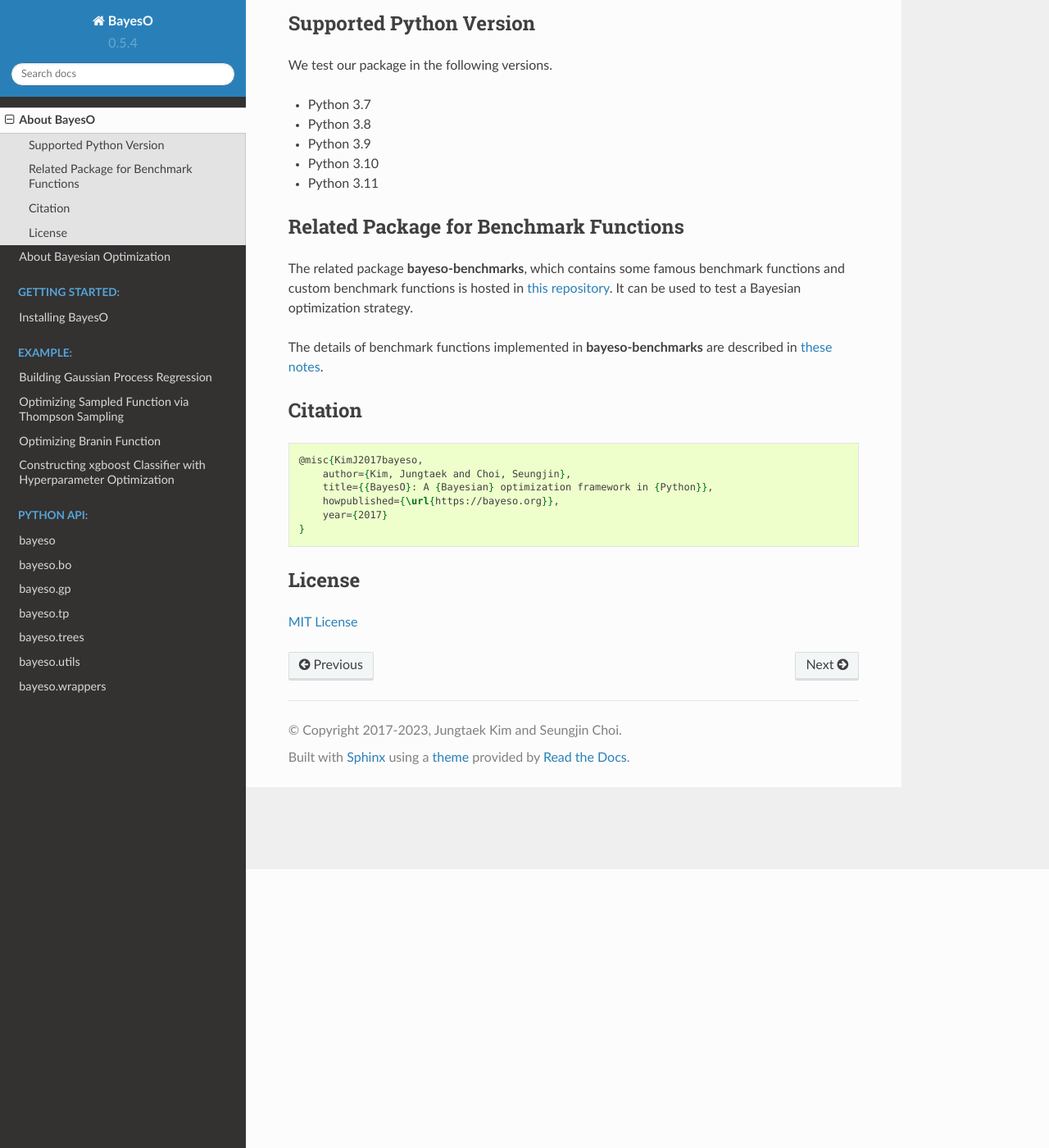
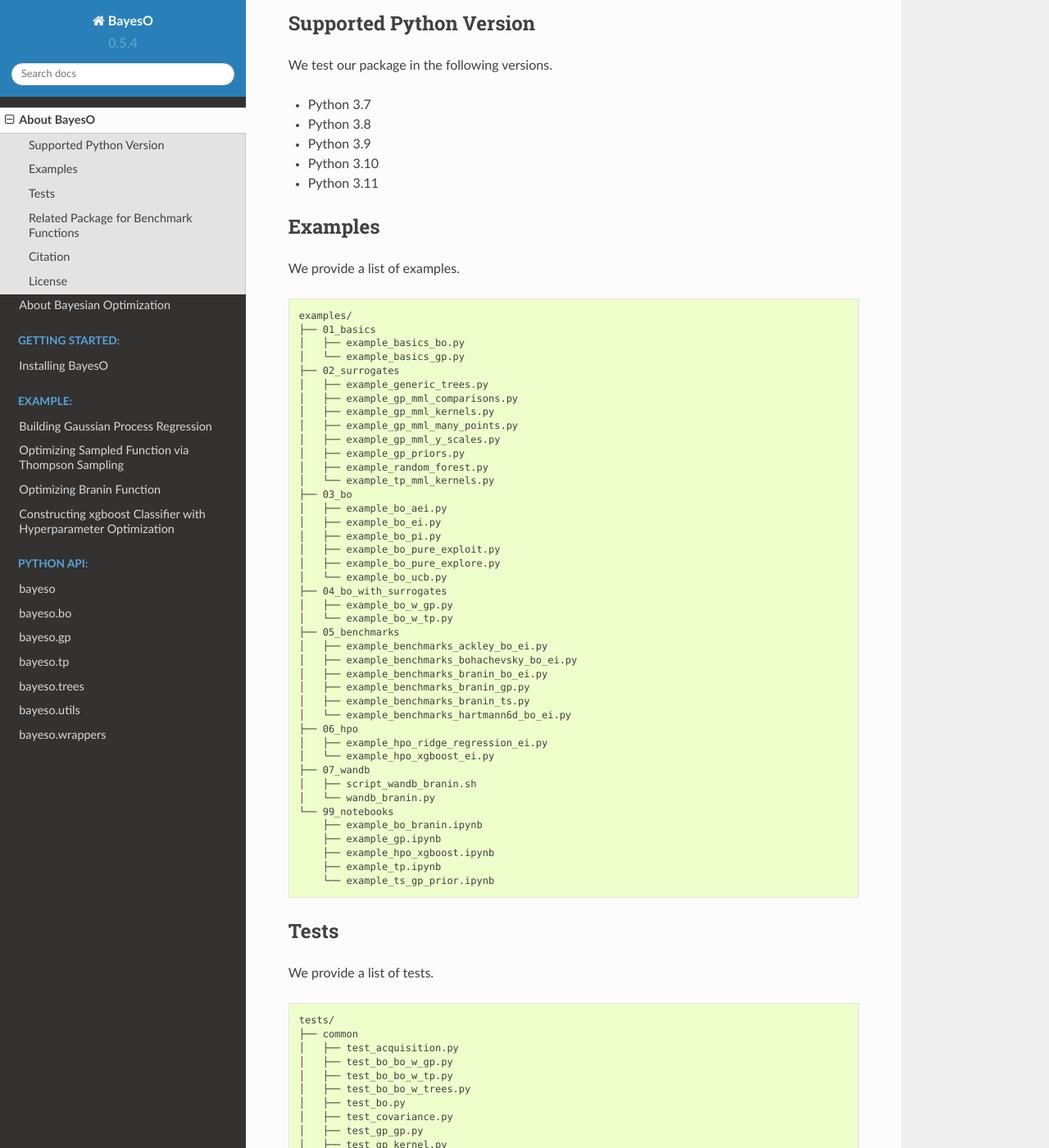
Before and after one commit to jungtaekkim/bayeso, a Sphinx documentation site: the page built from docs/about/about_bayeso.rst, in a window 1280 px wide and 1400 px high, scrolled down 340 px. Shown: the whole window at 82% size. Built offline with Sphinx 7.4.7 and the Read the Docs theme 2.0.0, drawn with Linux system fonts in a browser that asks for light colours; some of the changed text lies outside the part shown.

Commit message:
add lists of examples and tests

```diff
--- a/docs/about/about_bayeso.rst
+++ b/docs/about/about_bayeso.rst
@@ -16,6 +16,100 @@
 - Python 3.9
 - Python 3.10
 - Python 3.11
+
+Examples
+========
+
+We provide a list of examples.
+
+.. code-block:: text
+
+    examples/
+    ├── 01_basics
+    │   ├── example_basics_bo.py
+    │   └── example_basics_gp.py
+    ├── 02_surrogates
+    │   ├── example_generic_trees.py
+    │   ├── example_gp_mml_comparisons.py
+    │   ├── example_gp_mml_kernels.py
+    │   ├── example_gp_mml_many_points.py
+    │   ├── example_gp_mml_y_scales.py
+    │   ├── example_gp_priors.py
+    │   ├── example_random_forest.py
+    │   └── example_tp_mml_kernels.py
+    ├── 03_bo
+    │   ├── example_bo_aei.py
+    │   ├── example_bo_ei.py
+    │   ├── example_bo_pi.py
+    │   ├── example_bo_pure_exploit.py
+    │   ├── example_bo_pure_explore.py
+    │   └── example_bo_ucb.py
+    ├── 04_bo_with_surrogates
+    │   ├── example_bo_w_gp.py
+    │   └── example_bo_w_tp.py
+    ├── 05_benchmarks
+    │   ├── example_benchmarks_ackley_bo_ei.py
+    │   ├── example_benchmarks_bohachevsky_bo_ei.py
+    │   ├── example_benchmarks_branin_bo_ei.py
+    │   ├── example_benchmarks_branin_gp.py
+    │   ├── example_benchmarks_branin_ts.py
+    │   └── example_benchmarks_hartmann6d_bo_ei.py
+    ├── 06_hpo
+    │   ├── example_hpo_ridge_regression_ei.py
+    │   └── example_hpo_xgboost_ei.py
+    ├── 07_wandb
+    │   ├── script_wandb_branin.sh
+    │   └── wandb_branin.py
+    └── 99_notebooks
+        ├── example_bo_branin.ipynb
+        ├── example_gp.ipynb
+        ├── example_hpo_xgboost.ipynb
+        ├── example_tp.ipynb
+        └── example_ts_gp_prior.ipynb
+
+Tests
+=====
+
+We provide a list of tests.
+
+.. code-block:: text
+
+    tests/
+    ├── common
+    │   ├── test_acquisition.py
+    │   ├── test_bo_bo_w_gp.py
+    │   ├── test_bo_bo_w_tp.py
+    │   ├── test_bo_bo_w_trees.py
+    │   ├── test_bo.py
+    │   ├── test_covariance.py
+    │   ├── test_gp_gp.py
+    │   ├── test_gp_kernel.py
+    │   ├── test_gp_likelihood.py
+    │   ├── test_import.py
+    │   ├── test_thompson_sampling.py
+    │   ├── test_tp_kernel.py
+    │   ├── test_tp_likelihood.py
+    │   ├── test_tp_tp.py
+    │   ├── test_trees.py
+    │   ├── test_trees_trees_common.py
+    │   ├── test_trees_trees_generic_trees.py
+    │   ├── test_trees_trees_random_forest.py
+    │   ├── test_utils_bo.py
+    │   ├── test_utils_common.py
+    │   ├── test_utils_covariance.py
+    │   ├── test_utils_gp.py
+    │   ├── test_utils_logger.py
+    │   ├── test_utils_plotting.py
+    │   ├── test_version.py
+    │   ├── test_wrappers_bo_class.py
+    │   ├── test_wrappers_bo_function.py
+    │   └── test_wrappers.py
+    ├── integration_test.py
+    └── time
+        ├── test_time_bo_load.py
+        ├── test_time_bo_optimize.py
+        ├── test_time_covariance.py
+        └── test_time_random_forest.py
 
 Related Package for Benchmark Functions
 =======================================
```
Also changed, not shown: EXAMPLES.md (added, +46 -0 lines), TESTS.md (added, +40 -0 lines).
